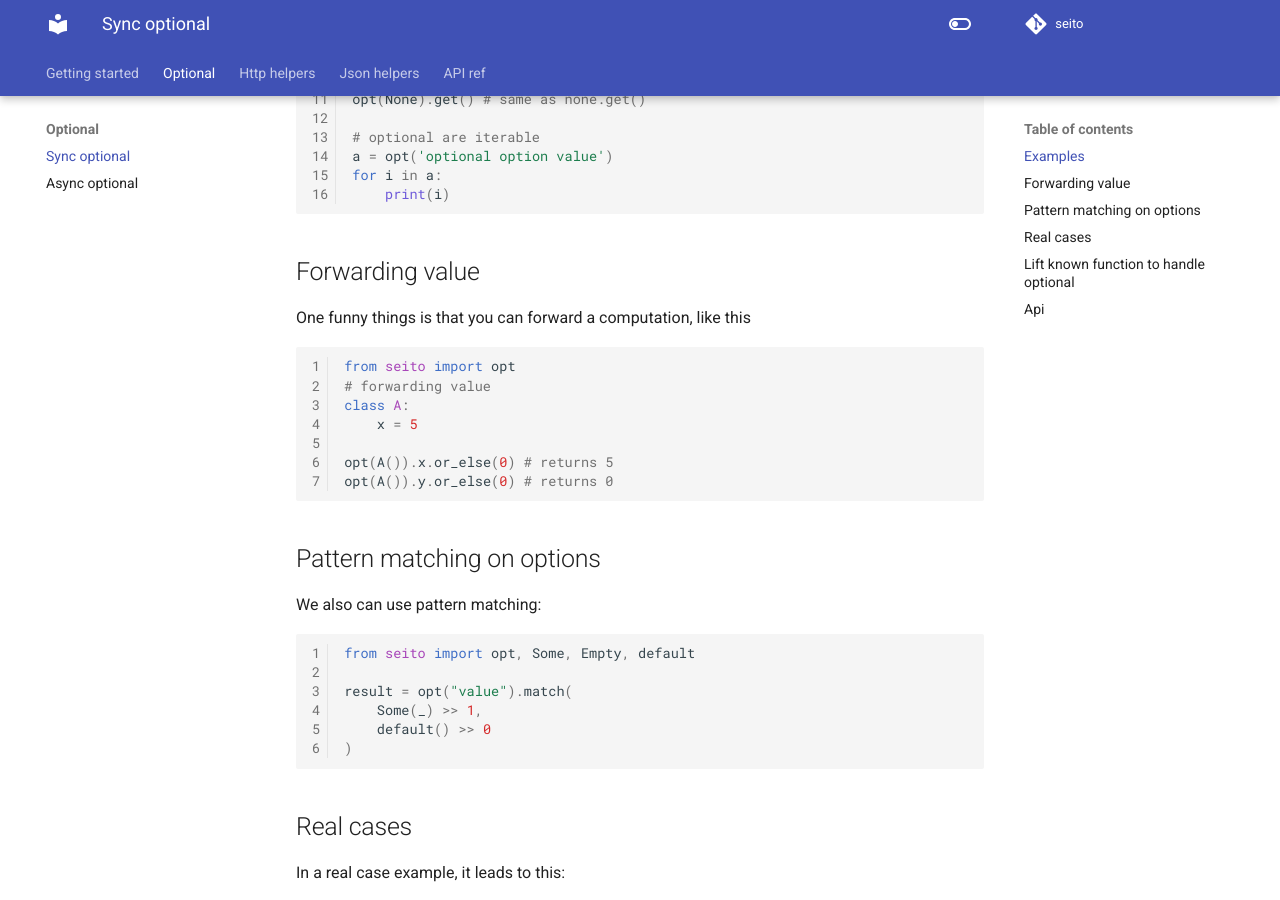
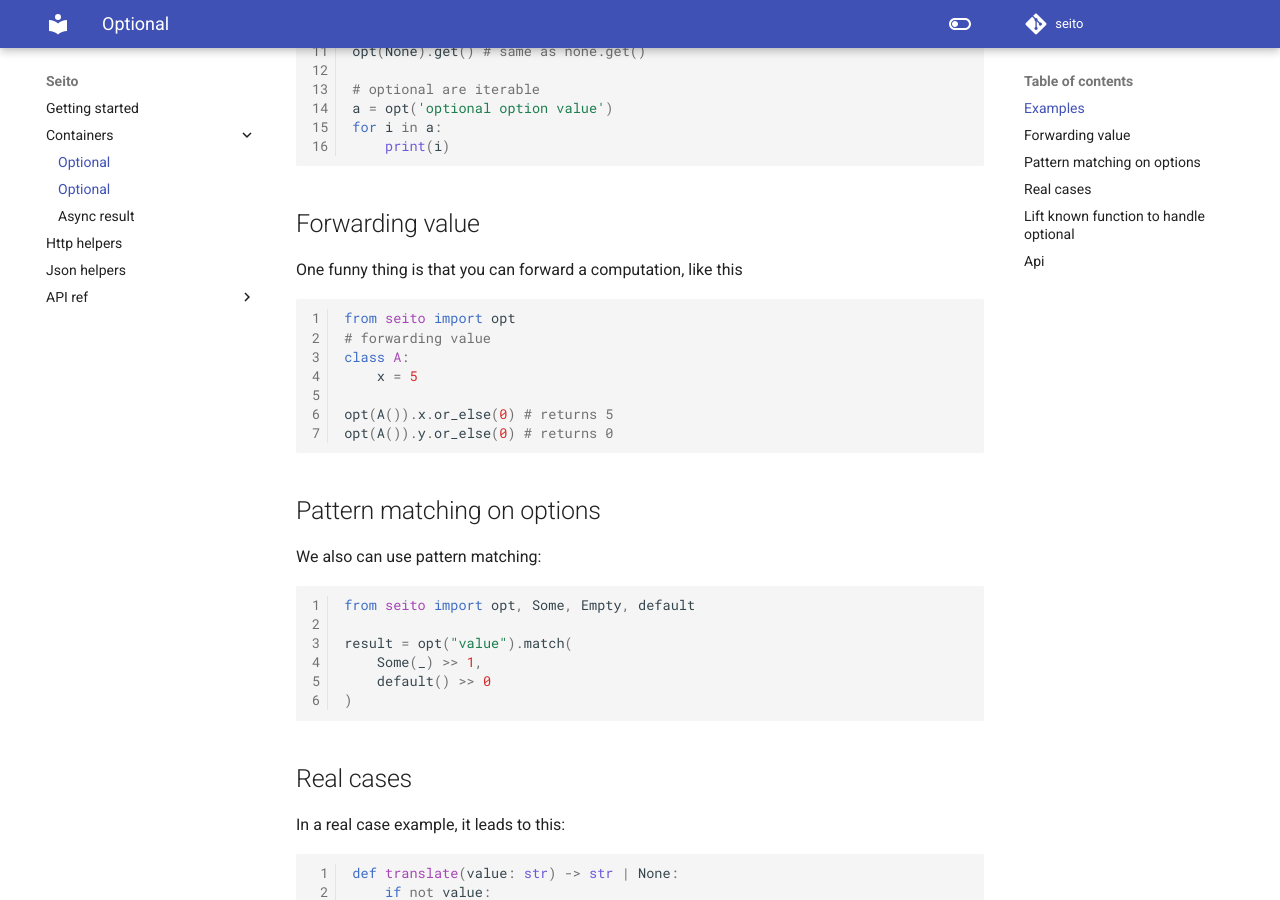
Before and after one commit to jerkos/fateful, an MkDocs documentation site: the page built from docs/containers/optional.md, in a window 1280 px wide and 900 px high, scrolled down 719 px. Built offline with MkDocs 1.6.1 and Material for MkDocs 9.7.7, drawn with Linux system fonts in a browser that asks for light colours; comment, search, counter and statistics services are not loaded.

````diff
--- a/docs/optional/sync-optional.md
+++ b/docs/containers/optional.md
@@ -34,7 +34,7 @@ for i in a:
 ```
 
 ## Forwarding value
-One funny things is that you can forward a computation, like this
+One funny thing is that you can forward a computation, like this
 
 ```py linenums="1"
 from seito import opt
--- a/mkdocs.yml
+++ b/mkdocs.yml
@@ -2,9 +2,9 @@ site_name: Seito
 repo_url: https://github.com/jerkos/seito
 repo_name: seito
 theme:
-  features:
-    - navigation.tabs
-    - navigation.tabs.sticky
+  #features:
+  #  - navigation.tabs
+  # - navigation.tabs.sticky
   name: material
   palette:
     - scheme: default
@@ -35,9 +35,10 @@ plugins:
 
 nav:
   - Getting started: index.md
-  - Optional:
-    - Sync optional: optional/sync-optional.md
-    - Async optional: optional/async-optional.md
+  - Containers:
+    - Optional: containers/optional.md
+    - Result: containers/optional.md
+    - Async result: optional/async-optional.md
   - Http helpers: http.md
   - Json helpers: json.md
   - API ref:
--- a/pyproject.toml
+++ b/pyproject.toml
@@ -1,6 +1,6 @@
 [tool.poetry]
 name = "seito"
-version = "0.1.2"
+version = "0.2.0"
 description = "Functional helpers with hackable implementation"
 authors = ["Marco <cram@hotmail.fr>"]
 readme = 'README.md'  # Markdown files are supported
````
Also changed, not shown: docs/containers/async-optional.md (added, +97 -0 lines), docs/optional/async-optional.md (deleted, +0 -47 lines), docs/ref/async-opt.md (+1 -1 lines), docs/ref/optional.md (+1 -1 lines), 3 other files.
